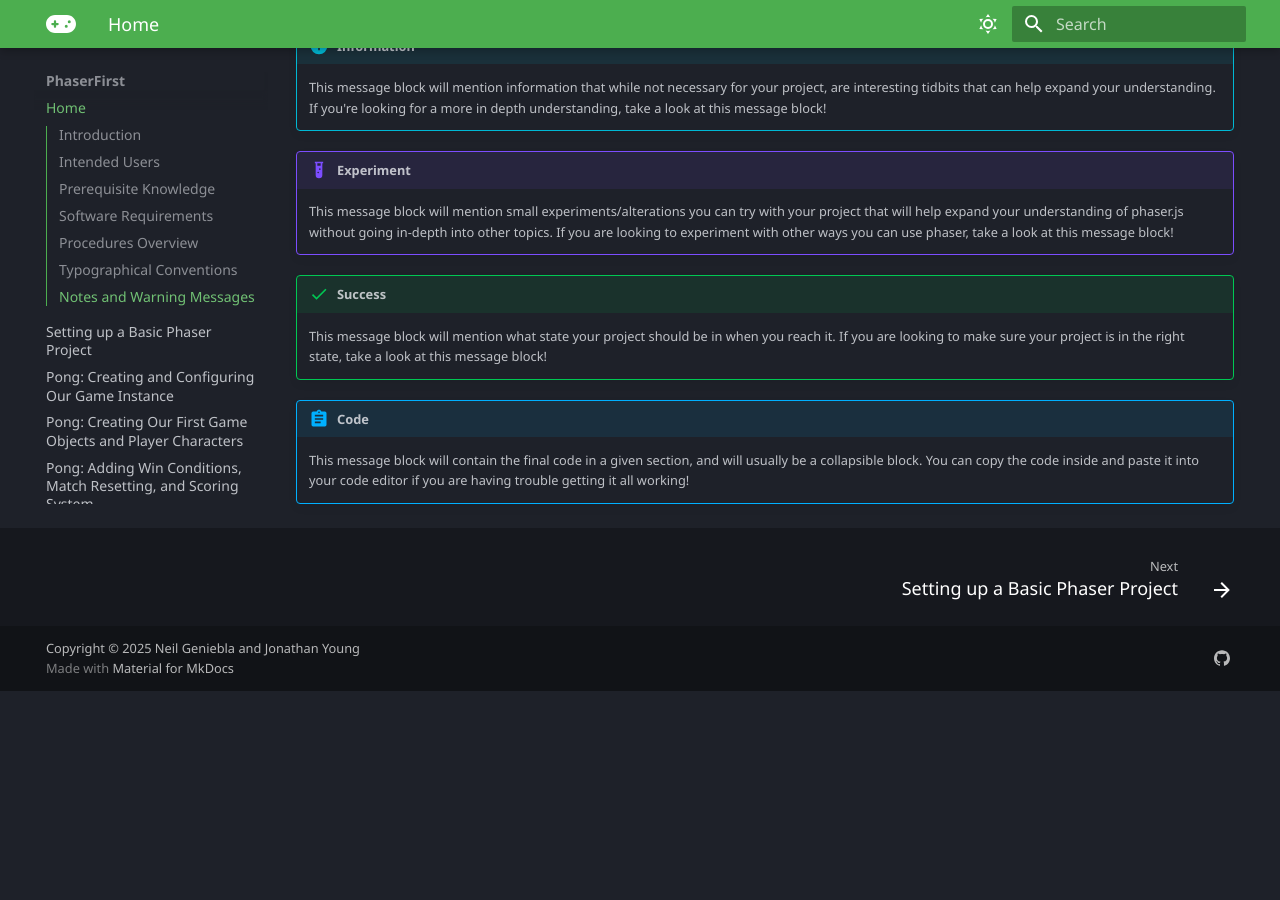
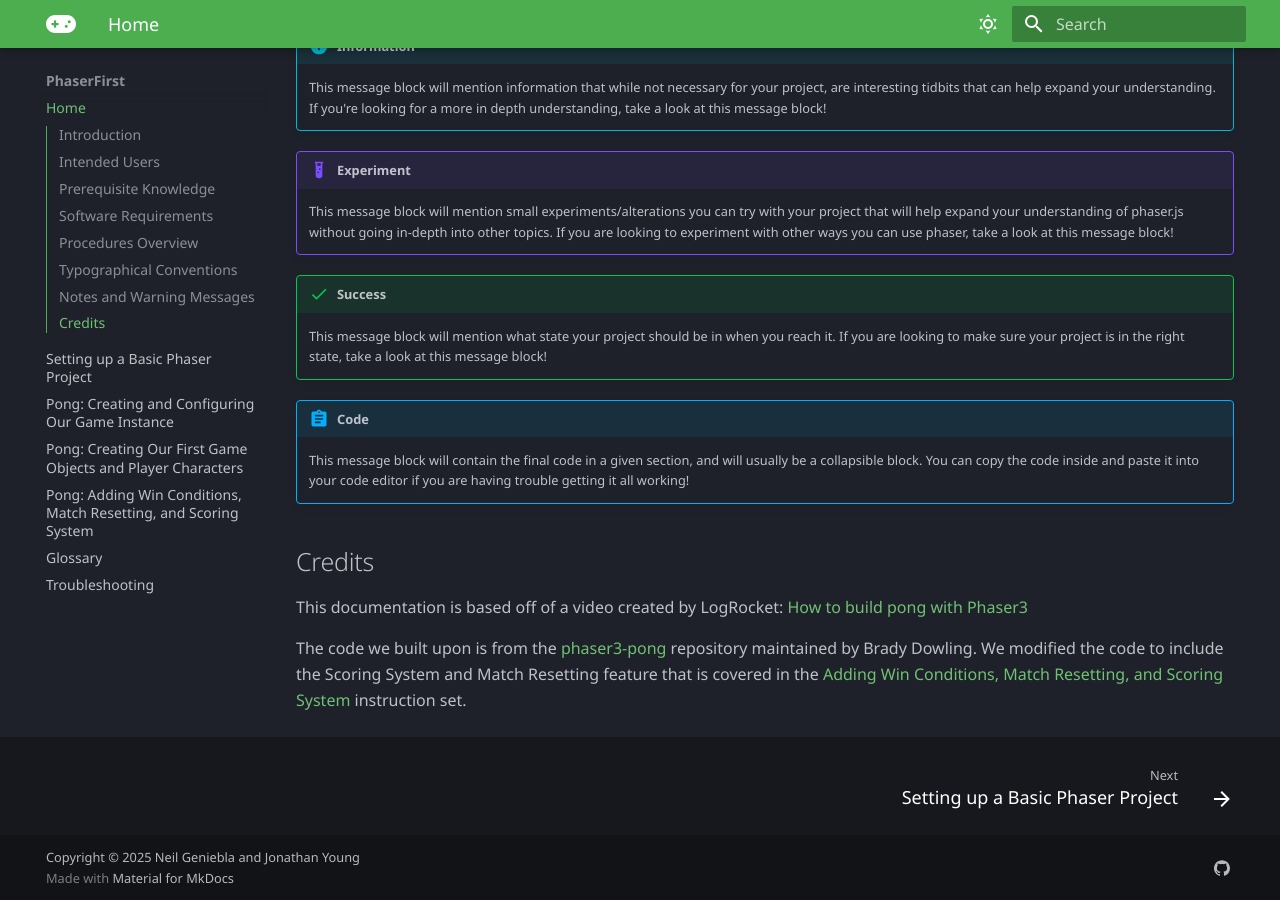
Before and after one commit to ndgeniebla/phaser-mkdocs, an MkDocs documentation site: the page built from docs/index.md, in a window 1280 px wide and 900 px high, scrolled down 2284 px. Built offline with MkDocs 1.6.1 and Material for MkDocs 9.7.7, drawn with Linux system fonts in a browser that asks for light colours; some web fonts are replaced; before the commit the page ends 2975 px from its top, so only the background shows below that.

Commit message:
add credits

```diff
--- a/docs/index.md
+++ b/docs/index.md
@@ -94,6 +94,10 @@ Throughout this Documentation you will see message blocks that denote important
 
     This message block will contain the final code in a given section, and will usually be a collapsible block. You can copy the code inside and paste it into your code editor if you are having trouble getting it all working!
 
+## Credits
+This documentation is based off of a video created by LogRocket: [How to build pong with Phaser3](https://www.youtube.com/watch?v=itXXERREvx8)
+
+The code we built upon is from the [phaser3-pong](https://github.com/bradydowling/phaser3-pong) repository maintained by Brady Dowling. We modified the code to include the Scoring System and Match Resetting feature that is covered in the [Adding Win Conditions, Match Resetting, and Scoring System](04-final-features.md) instruction set.
+
 [1]: https://phaser.io/
 [2]: https://code.visualstudio.com/
-[3]: https://nodejs.org/en
```
